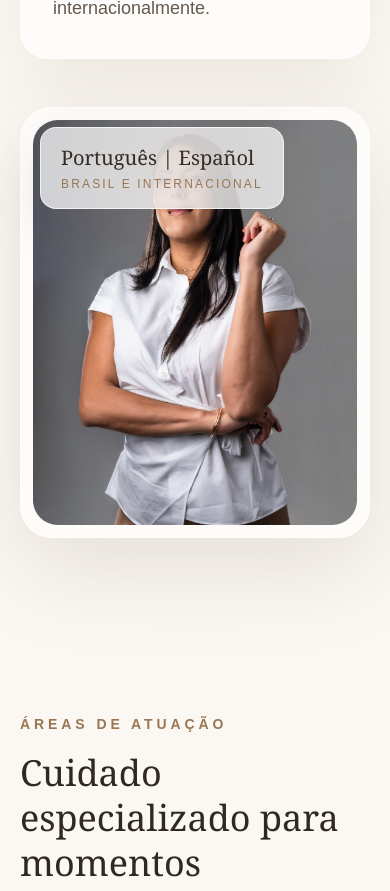
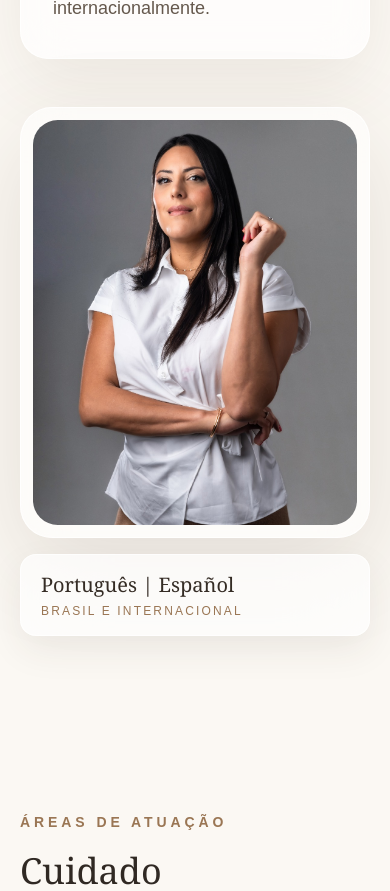
Before and after one commit to joakinxg99-netizen/victoria-psicologia, a Next.js app: page / in a window 390 px wide. Shown: the part 1959-2850 px from the top of the page. Built offline with nearby package versions, Linux system fonts and the light colour scheme.

Commit message:
fix mobile hero badge

```diff
--- a/app/page.tsx
+++ b/app/page.tsx
@@ -500,7 +500,7 @@ export default function Home() {
                 className="aspect-[4/5] w-full rounded-[1.55rem] object-cover object-[center_18%] saturate-[0.96]"
               />
             </div>
-            <div className="absolute left-5 top-5 rounded-2xl border border-white/70 bg-white/72 px-5 py-4 text-sm text-[#6f5b48] shadow-[0_18px_48px_rgba(67,49,32,0.12)] backdrop-blur-2xl">
+            <div className="mt-4 rounded-2xl border border-white/70 bg-white/70 px-5 py-4 text-sm text-[#6f5b48] shadow-[0_14px_36px_rgba(67,49,32,0.08)] backdrop-blur-2xl lg:absolute lg:left-5 lg:top-5 lg:mt-0 lg:bg-white/72 lg:shadow-[0_18px_48px_rgba(67,49,32,0.12)]">
               <p className="font-serif text-xl text-[#352c25]">
                 {t.aboutImageLanguage}
               </p>
```
